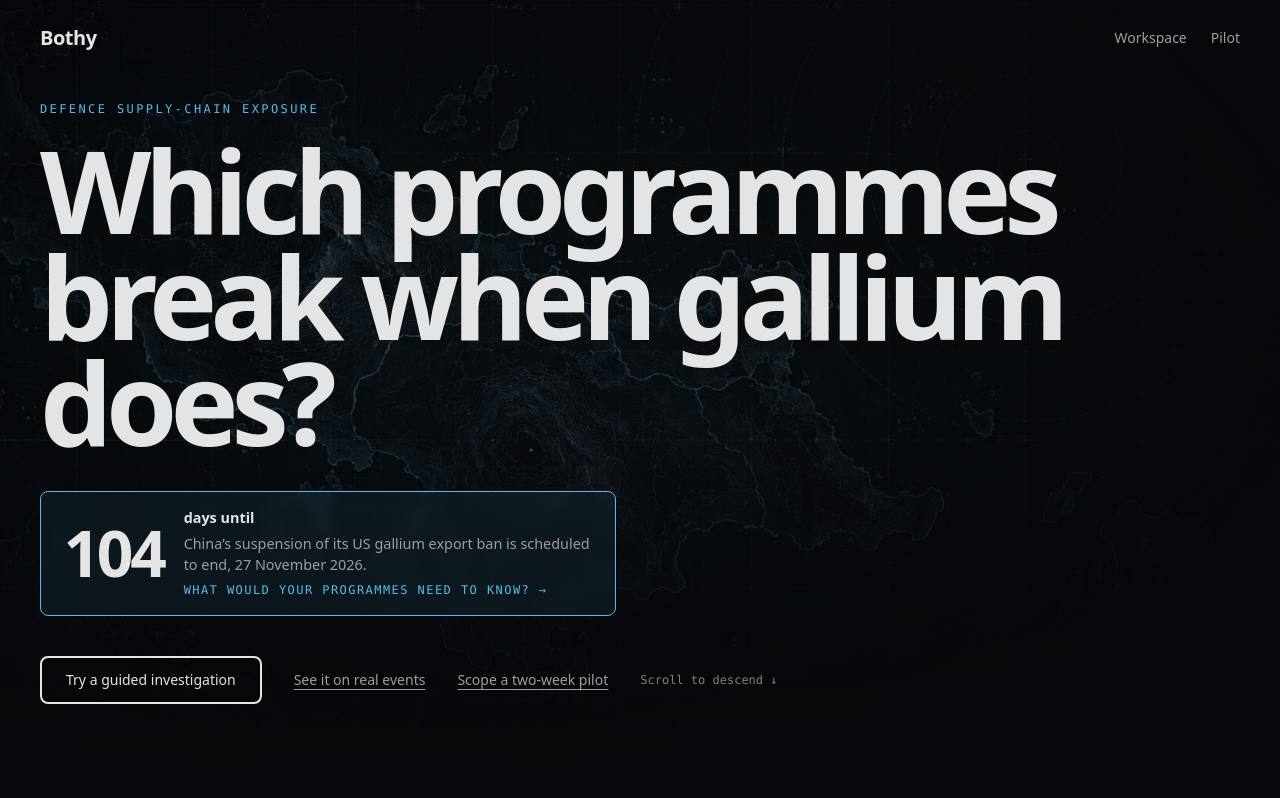
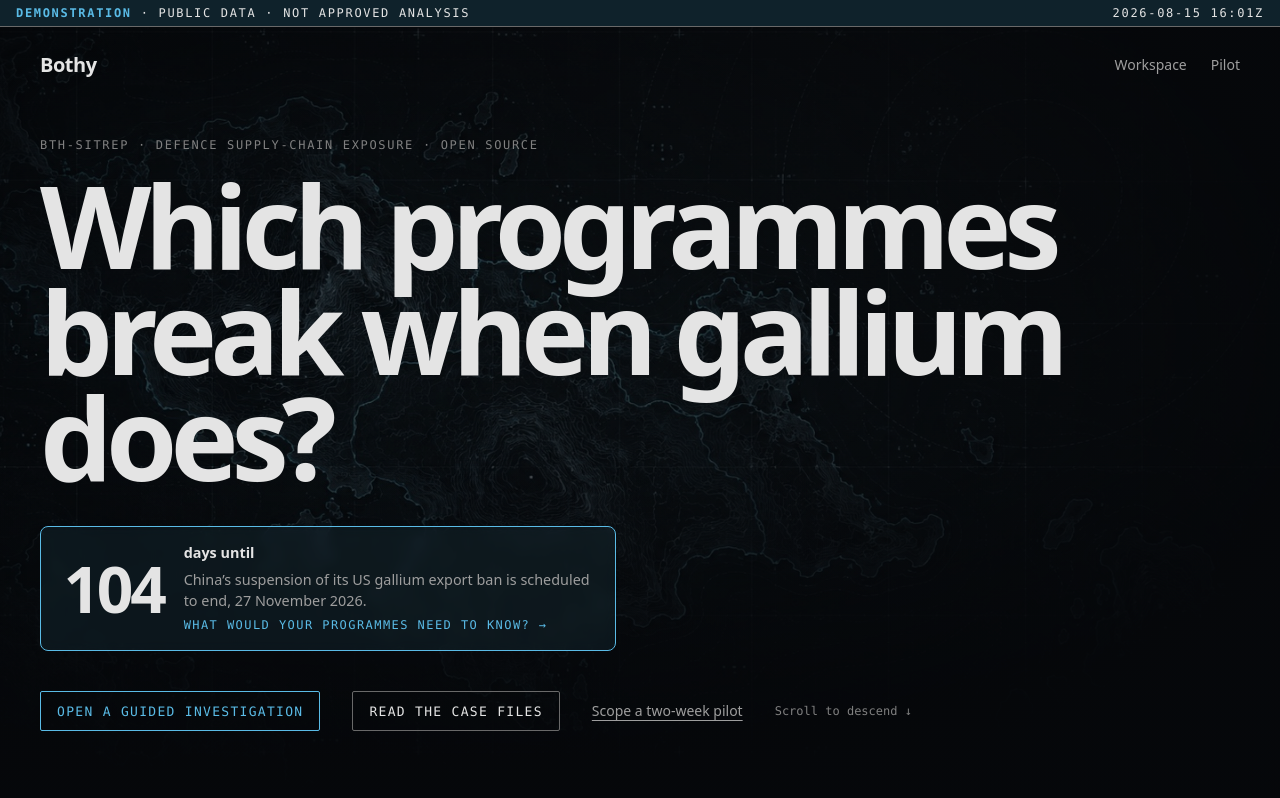
Before and after one commit to thisyearnofear/bothy, a Next.js app in the folder apps/web/: page / in a window 1280 px wide. Shown: the top 798 px of the page. Built offline with nearby package versions, Linux system fonts and the light colour scheme; no server answers.

Commit message:
feat(web): defence identity layer (marking bar, briefing landing with BLUF and chain of custody, console frames, document voice)
Co-authored-by: factory-droid[bot] <138933559+factory-droid[bot]@users.noreply.github.com>

```diff
--- a/apps/web/app/globals.css
+++ b/apps/web/app/globals.css
@@ -810,3 +810,43 @@ input:not([type="range"]):not([type="checkbox"]):not([type="radio"]), select, te
 @media print { .scrub, header, nav, .no-print { display: none !important; } body { background: #fff; color: #000; } }
 .print-only { display: none; }
 @media print { .print-only { display: block; font-size: 11pt; line-height: 1.5; } .print-only li { margin: 0 0 0.5rem; } .beat, .story-caveat, .desk, .lab-steps, svg { break-inside: avoid; } }
+
+/* ---- Identity layer: documents and instruments, not an app ----
+   Square edges, ruled structure, marked pages. Stories and case files speak as
+   documents (serif, numbered paragraphs); the desk and workspace speak as consoles
+   (mono, framed readouts). */
+:root { --serif: "Iowan Old Style", "Palatino Linotype", Palatino, Georgia, serif; --mono: ui-monospace, SFMono-Regular, Menlo, monospace; }
+.marking { display: flex; justify-content: space-between; gap: 1rem; padding: 0.3rem 1rem; font: 0.75rem/1.4 var(--mono); letter-spacing: 0.14em; text-transform: uppercase; color: var(--text-strong); background: oklch(24% 0.03 230); border-bottom: 1px solid var(--rule-strong); position: relative; z-index: 30; }
+.marking b { color: var(--cursor); font-weight: 600; }
+@media (max-width: 640px) { .marking { letter-spacing: 0.06em; padding-inline: 0.75rem; } .marking span:last-child { display: none; } }
+
+.rounded, .rounded-lg, .rounded-xl, .rounded-md, .btn, .card, .pill, .desk-brief, .story-caveat, .beat, input, select, textarea { border-radius: 2px !important; }
+.pill { text-transform: uppercase; letter-spacing: 0.08em; font-family: var(--mono); font-size: 0.75rem; }
+.btn { text-transform: uppercase; letter-spacing: 0.1em; font-family: var(--mono); font-size: 0.8125rem; }
+
+/* Corner-bracket frame for console readouts */
+.frame { position: relative; border: 1px solid var(--rule); background: var(--panel); }
+.frame::before, .frame::after { content: ""; position: absolute; width: 0.75rem; height: 0.75rem; border: 2px solid var(--cursor); pointer-events: none; }
+.frame::before { top: -1px; left: -1px; border-right: 0; border-bottom: 0; }
+.frame::after { bottom: -1px; right: -1px; border-left: 0; border-top: 0; }
+.readout { font: 600 clamp(1.75rem, 4vw, 2.75rem)/1 var(--mono); color: var(--text-strong); font-variant-numeric: tabular-nums; }
+.readout-label { font: 0.75rem/1.4 var(--mono); letter-spacing: 0.14em; text-transform: uppercase; color: var(--text-faint); }
+
+/* Briefing document */
+.bluf { border-left: 3px solid var(--cursor); padding: 0.25rem 0 0.25rem 1.25rem; max-width: 46rem; }
+.bluf-tag { font: 600 0.75rem var(--mono); letter-spacing: 0.2em; color: var(--cursor); text-transform: uppercase; }
+.bluf p:not(.bluf-tag) { font: 1.25rem/1.55 var(--serif); color: var(--text-strong); margin-top: 0.4rem; }
+.docref { font: 0.75rem var(--mono); letter-spacing: 0.14em; text-transform: uppercase; color: var(--text-faint); }
+.paras { counter-reset: para; list-style: none; padding: 0; margin: 0; display: grid; gap: 1.25rem; max-width: 46rem; }
+.paras li { counter-increment: para; display: grid; grid-template-columns: 3rem 1fr; font: 1.0625rem/1.65 var(--serif); color: var(--text-body); }
+.paras li::before { content: counter(para) "."; font: 0.8125rem var(--mono); color: var(--cursor); padding-top: 0.3rem; }
+.paras strong { color: var(--text-strong); }
+.redact { background: var(--text-strong); color: transparent; user-select: none; padding: 0 0.25rem; }
+.beat-narration, .story-question { font-family: var(--serif); }
+.rule-table { width: 100%; border-collapse: collapse; font: 0.875rem var(--mono); }
+.rule-table th { text-align: left; font-weight: 500; letter-spacing: 0.12em; text-transform: uppercase; color: var(--text-faint); border-bottom: 2px solid var(--rule-strong); padding: 0.5rem 0.75rem 0.5rem 0; }
+.rule-table td { border-bottom: 1px solid var(--rule); padding: 0.75rem 0.75rem 0.75rem 0; vertical-align: top; color: var(--text-body); }
+.rule-table td:first-child { color: var(--cursor); white-space: nowrap; }
+.desk, .desk-attacks, .desk-log { border-radius: 2px; }
+.desk { position: relative; }
+.desk::before { content: "REVIEWER CONSOLE"; position: absolute; top: -0.6rem; left: 0.75rem; padding: 0 0.5rem; background: var(--page); font: 0.75rem var(--mono); letter-spacing: 0.2em; color: var(--cursor); }
--- a/apps/web/app/layout.tsx
+++ b/apps/web/app/layout.tsx
@@ -1,5 +1,6 @@
 import type { Metadata, Viewport } from "next";
 import { site } from "../lib/site";
+import MarkingBar from "../components/MarkingBar";
 import "./globals.css";
 
 export const viewport: Viewport = {
@@ -64,6 +65,7 @@ export default function RootLayout({ children }: { children: React.ReactNode })
         <link rel="dns-prefetch" href="https://tile.openstreetmap.org" />
       </head>
       <body>
+        <MarkingBar />
         {children}
         <script type="application/ld+json" dangerouslySetInnerHTML={{ __html: JSON.stringify(structuredData) }} />
       </body>
--- a/apps/web/app/page.tsx
+++ b/apps/web/app/page.tsx
@@ -19,16 +19,14 @@ export default function Landing() {
         </header>
 
         <div className={`${pad} pb-16 sm:pb-24`}>
-          <p className="mono text-xs uppercase tracking-[0.2em]" style={{ color: "var(--cursor)" }}>Defence supply-chain exposure</p>
+          <p className="docref">BTH-SITREP · Defence supply-chain exposure · Open source</p>
           <h1 className="mt-5 max-w-5xl text-[clamp(2.75rem,9vw,8rem)] font-semibold leading-[0.92] tracking-[-0.06em]" style={{ color: "var(--text-strong)" }}>
             Which programmes break when gallium does?
           </h1>
           <HeroClock />
           <div className="mt-10 flex flex-wrap items-center gap-x-8 gap-y-4">
-            <Link href="/defense?mode=onboarding" className="coarse-target rounded-lg border-2 px-6 py-3 text-sm font-medium" style={{ borderColor: "var(--text-strong)", color: "var(--text-strong)" }}>
-              Try a guided investigation
-            </Link>
-            <Link href="/defense/stories" className="text-sm underline underline-offset-4">See it on real events</Link>
+            <Link href="/defense?mode=onboarding" className="btn btn-primary">Open a guided investigation</Link>
+            <Link href="/defense/stories" className="btn">Read the case files</Link>
             <Link href="/pilot" className="text-sm underline underline-offset-4">Scope a two-week pilot</Link>
             <span className="mono text-xs" style={{ color: "var(--text-faint)" }}>Scroll to descend ↓</span>
           </div>
@@ -37,24 +35,41 @@ export default function Landing() {
 
       <Descent />
 
-      <section className="flex min-h-[80svh] flex-col justify-center py-24">
-        <div className={pad}>
-          <h2 className="max-w-4xl text-[clamp(2rem,5.5vw,4.5rem)] font-semibold leading-[0.98] tracking-[-0.05em]" style={{ color: "var(--text-strong)" }}>
-            A dependency is a reason to investigate, not a prediction of failure.
-          </h2>
-          <p className="mt-6 max-w-xl text-base">
-            Every claim traces to a stored row. Every gap stays visible. Every next check gets a named owner.
-          </p>
-          <Link href="/defense?mode=onboarding" className="coarse-target mt-8 inline-block rounded-lg border-2 px-6 py-3 text-sm font-medium" style={{ borderColor: "var(--text-strong)", color: "var(--text-strong)" }}>
-            Try a guided investigation
-          </Link>
+      <section className={`${pad} py-24`} aria-label="Briefing">
+        <p className="docref">Bottom line up front</p>
+        <div className="bluf mt-4">
+          <p className="bluf-tag">BLUF</p>
+          <p>A dependency is a reason to investigate, not a prediction of failure. Bothy keeps the claim, the evidence, the reviewer and the owner in one record that anyone can re-check later.</p>
+        </div>
+
+        <dl className="mt-14 grid gap-4 sm:grid-cols-3">
+          {[["5", "stations a case passes through, from analyst to accepted finding"], ["4", "ways to cheat the desk, each refused and logged"], ["1", "hash-chained audit log that names the first altered entry"]].map(([n, label]) => <div key={label} className="frame p-5">
+            <dd className="readout">{n}</dd>
+            <dt className="readout-label mt-2">{label}</dt>
+          </div>)}
+        </dl>
+
+        <h2 className="docref mt-20">Chain of custody</h2>
+        <table className="rule-table mt-4 max-w-4xl">
+          <thead><tr><th scope="col">Stage</th><th scope="col">Who</th><th scope="col">What the record holds</th></tr></thead>
+          <tbody>
+            <tr><td>1 Draft</td><td>Analyst</td><td>A brief whose every claim cites a stored row. Gaps stay visible.</td></tr>
+            <tr><td>2 Approve</td><td>Reviewer</td><td>A named decision, a note and a timestamp. The analyst cannot approve their own brief.</td></tr>
+            <tr><td>3 Assign</td><td>Reviewer</td><td>One owner and a due date for the next check.</td></tr>
+            <tr><td>4 Report</td><td>Owner</td><td>The owner acknowledges and reports. No one else can.</td></tr>
+            <tr><td>5 Accept</td><td>Reviewer</td><td>The finding closes as a verification, not a proven operational effect.</td></tr>
+          </tbody>
+        </table>
+        <div className="mt-10 flex flex-wrap gap-3">
+          <Link href="/defense/demo" className="btn btn-primary">Watch the gallium case play out</Link>
+          <Link href="/pilot" className="btn">Scope a two-week pilot</Link>
         </div>
       </section>
 
       <section className="pb-24">
         <div className={`${pad} mb-6 flex items-end justify-between gap-4`}>
           <div>
-            <p className="mono text-xs uppercase tracking-[0.2em]" style={{ color: "var(--text-faint)" }}>Earlier proof cases</p>
+            <p className="docref">Annex · Earlier proof cases</p>
             <p className="mt-2 text-sm">Replays on authored timelines. Demonstrations, not predictive validation.</p>
           </div>
           <span className="mono hidden text-xs sm:block" style={{ color: "var(--text-faint)" }}>Drag →</span>
--- /dev/null
+++ b/apps/web/components/MarkingBar.tsx
@@ -0,0 +1,20 @@
+"use client";
+
+import { useEffect, useState } from "react";
+
+const stamp = (d: Date) => `${d.toISOString().slice(0, 10)} ${d.toISOString().slice(11, 16)}Z`;
+
+// Honest marking: this is a demo on public data, so the banner says so rather than borrowing a real classification.
+export default function MarkingBar() {
+  const [now, setNow] = useState<string | null>(null);
+  useEffect(() => {
+    const tick = () => setNow(stamp(new Date()));
+    tick();
+    const id = setInterval(tick, 30000);
+    return () => clearInterval(id);
+  }, []);
+  return <div className="marking no-print" role="note">
+    <span><b>Demonstration</b> · public data · not approved analysis</span>
+    <span className="tnum" aria-label="Current UTC time">{now ?? "----------"}</span>
+  </div>;
+}
```
Also changed, not shown: apps/web/components/StoryStage.tsx (+6 -6 lines), 1 other file (tests, documents, lock files or other folders).
